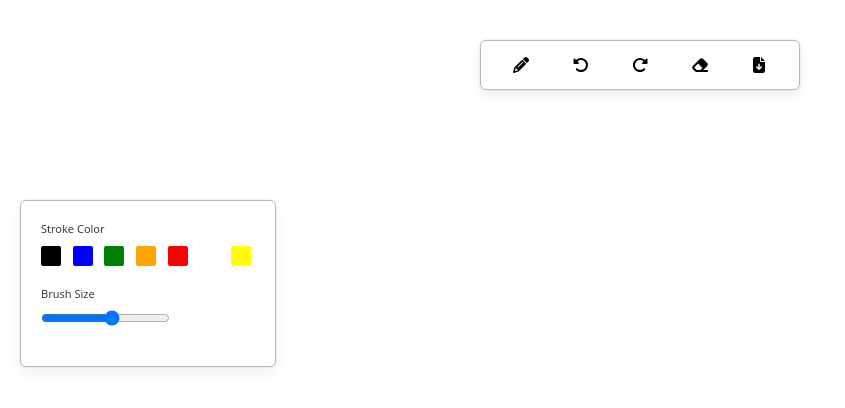
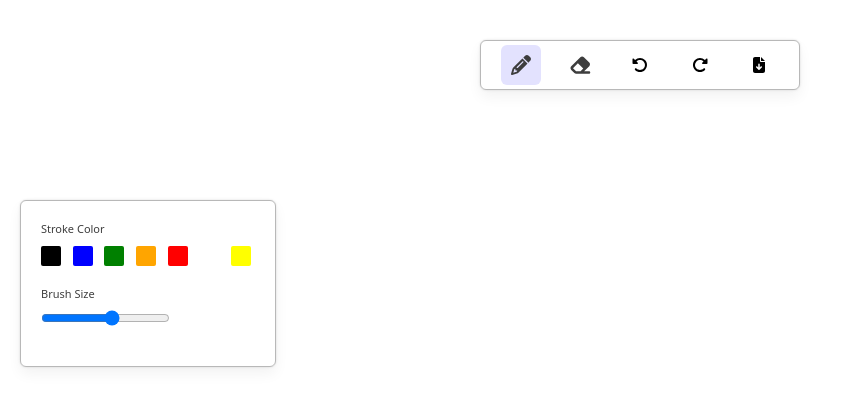
Before and after one commit to prs2002/new-repo, a Next.js app in the folder sketchbook/: page / in a window 1280 px wide. Shown: the top 408 px of the page, without its empty margins (0-845 px from the left). Built offline with nearby package versions, Linux system fonts and the light colour scheme.

Commit message:
pencil and brush component working

```diff
--- a/sketchbook/src/components/Menu/index.js
+++ b/sketchbook/src/components/Menu/index.js
@@ -1,21 +1,34 @@
+import { useDispatch, useSelector } from 'react-redux'
+import cx from 'classnames';
 import { FontAwesomeIcon } from '@fortawesome/react-fontawesome'
 import { faRotateLeft, faRotateRight, faPencil, faEraser, faFileArrowDown } from '@fortawesome/free-solid-svg-icons'
+import { MENU_ITEMS } from '@/constants'
 import styles from './index.module.css'
+import { menuItemClick, actionItemClick } from '@/slice/menuSlice'
 
 const menu = () => {
+  const dispatch = useDispatch()
+  const activeMenuItem = useSelector((state) => state.menu.activeMenuItem)
+  const handleMenuClick = (itemName) => {
+    dispatch(menuItemClick(itemName))
+  }
+
+  const handleActioItemClick = (itemName) => {
+      dispatch(actionItemClick(itemName))
+  }
   return (
     <div className={styles.menuContainer}>
-      <div className={styles.iconWrapper}>
-        <FontAwesomeIcon icon={faPencil} />
+      <div className={cx(styles.iconWrapper, {[styles.active]: activeMenuItem === MENU_ITEMS.PENCIL})} onClick={() => handleMenuClick(MENU_ITEMS.PENCIL)}>
+          <FontAwesomeIcon icon={faPencil} className={styles.icon} />
+      </div>
+      <div className={cx(styles.iconWrapper, {[styles.active]: activeMenuItem === MENU_ITEMS.ERASER})} onClick={() => handleMenuClick(MENU_ITEMS.ERASER)}>
+          <FontAwesomeIcon icon={faEraser} className={styles.icon} />
       </div>
       <div className={styles.iconWrapper}>
         <FontAwesomeIcon icon={faRotateLeft} />
       </div>
       <div className={styles.iconWrapper}>
         <FontAwesomeIcon icon={faRotateRight} />
-      </div>
-      <div className={styles.iconWrapper}>
-        <FontAwesomeIcon icon={faEraser} />
       </div>
       <div className={styles.iconWrapper}>
         <FontAwesomeIcon icon={faFileArrowDown} />
--- a/sketchbook/src/components/Toolbox/index.js
+++ b/sketchbook/src/components/Toolbox/index.js
@@ -1,15 +1,19 @@
-import { COLORS } from '@/constants'
+import { useSelector } from 'react-redux'
 import styles from './index.module.css'
+import { COLORS, MENU_ITEMS } from '@/constants'
 
 const Toolbox = () => {
 
     const updateBrushSize = () => {
 
     }
+    const activeMenuItem = useSelector((state) => state.menu.activeMenuItem)
+    const showStrokeToolOption = activeMenuItem === MENU_ITEMS.PENCIL
+
 
   return (
     <div className={styles.toolboxContainer}>
-        <div className={styles.toolItem}>
+        {showStrokeToolOption && <div className={styles.toolItem}>
             <h4 className={styles.toolText}>Stroke Color</h4>
             <div className={styles.itemContainer}>
                 <div className={styles.colorBox} style={{backgroundColor: COLORS.BLACK}}/>
@@ -20,7 +24,7 @@
                 <div className={styles.colorBox} style={{backgroundColor: COLORS.WHITE}}/>
                 <div className={styles.colorBox} style={{backgroundColor: COLORS.YELLOW}}/>
             </div>
-        </div>
+        </div> }
         <div className={styles.toolItem}>
             <h4 className={styles.toolText}>Brush Size</h4>
             <div className={styles.itemContainer}>
--- a/sketchbook/src/slice/menuSlice.js
+++ b/sketchbook/src/slice/menuSlice.js
@@ -0,0 +1,24 @@
+import { createSlice } from '@reduxjs/toolkit'
+import { MENU_ITEMS } from '@/constants'
+
+const initialState = {
+    activeMenuItem: MENU_ITEMS.PENCIL,
+    actionMenuItem: null
+}
+
+export const menuSlice = createSlice({
+    name: 'menu',
+    initialState,
+    reducers: {
+        menuItemClick: (state, action) => {
+            state.activeMenuItem = action.payload
+        },
+        actionItemClick: (state, action) => {
+            state.actionMenuItem = action.payload
+        }
+    }
+})
+
+export const {menuItemClick, actionItemClick} = menuSlice.actions
+
+export default menuSlice.reducer
--- a/sketchbook/src/slice/toolboxSlice.js
+++ b/sketchbook/src/slice/toolboxSlice.js
@@ -0,0 +1,33 @@
+import { createSlice } from '@reduxjs/toolkit'
+import { MENU_ITEMS, COLORS } from '@/constants'
+
+const initialState = {
+    [MENU_ITEMS.PENCIL]: {
+        color: COLORS.BLACK,
+        size: 3
+    },
+    [MENU_ITEMS.ERASER]: {
+        color: COLORS.WHITE,
+        size: 3
+    },
+    [MENU_ITEMS.UNDO]: {},
+    [MENU_ITEMS.REDO]: {},
+    [MENU_ITEMS.DOWNLOAD]: {},
+}
+
+export const toolboxSlice = createSlice({
+    name: 'toolbox',
+    initialState,
+    reducers: {
+        changeColor: (state, action) => {
+            state[action.payload.item].color = action.payload.color
+        },
+        changeBrushSize: (state, action) => {
+            state[action.payload.item].size = action.payload.size
+        }
+    }
+})
+
+export const {changeColor, changeBrushSize} = toolboxSlice.actions
+
+export default toolboxSlice.reducer
--- a/sketchbook/src/store.js
+++ b/sketchbook/src/store.js
@@ -1,5 +1,10 @@
 import { configureStore } from "@reduxjs/toolkit";
+import MenuReducer from '@/slice/menuSlice'
+import ToolboxReducer from '@/slice/toolboxSlice'
 
 export const store = configureStore({
-    reducer: {}
+    reducer: {
+        menu: MenuReducer,
+        toolbox: ToolboxReducer
+    }
 })
```
